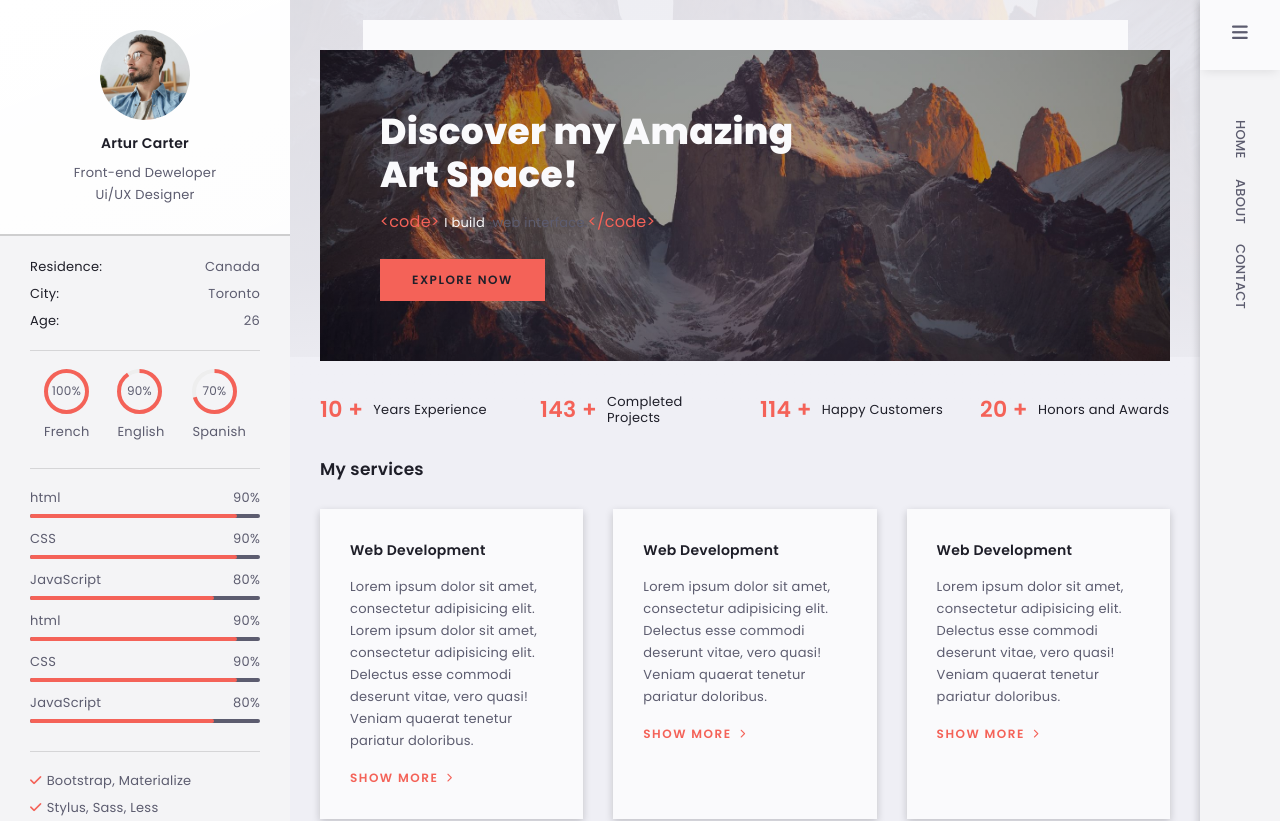
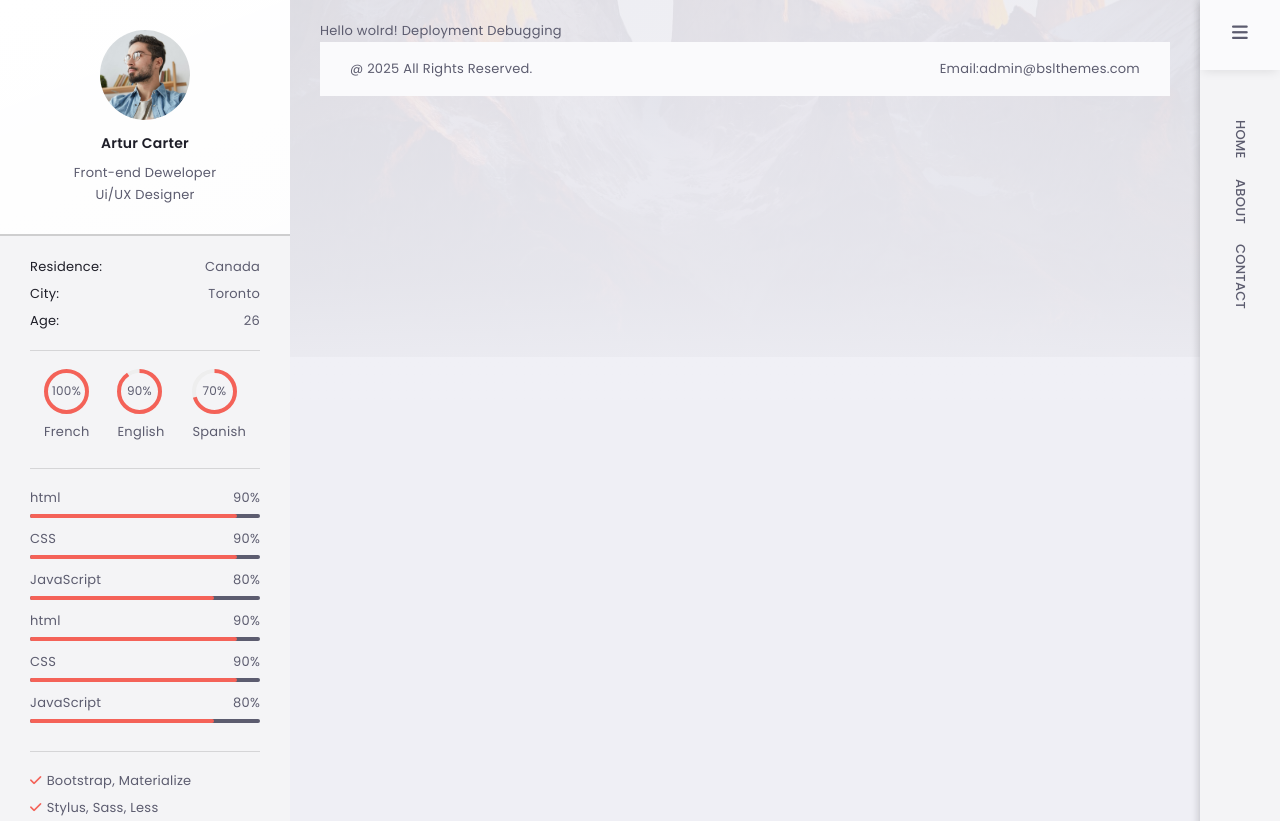
Before and after one commit to muneppakarthik/portfolio, a Next.js app: page / in a window 1280 px wide. Shown: the top 821 px of the page. Built offline with nearby package versions, Linux system fonts and the light colour scheme.

Commit message:
deployment debug

```diff
--- a/src/app/page.tsx
+++ b/src/app/page.tsx
@@ -1,22 +1,23 @@
 import "./page.scss";
-import AboutDeveloperDetails from "@/components/AboutDeveloperDetails/AboutDeveloperDetails";
-import Banner from "@/components/Banner/Banner";
-import MyServices from "@/components/MyServices/MyServices";
-import ContactInformation from "@/components/ContactInformation/ContactInformation";
-import GetInTouch from "@/components/GetInTouch/GetInTouch";
-import NewsLetter from "@/components/NewsLetter/NewsLetter";
-import WorkEducationHistory from "@/components/WorkEducationHistory/WorkEducationHistory";
+// import AboutDeveloperDetails from "@/components/AboutDeveloperDetails/AboutDeveloperDetails";
+// import Banner from "@/components/Banner/Banner";
+// import MyServices from "@/components/MyServices/MyServices";
+// import ContactInformation from "@/components/ContactInformation/ContactInformation";
+// import GetInTouch from "@/components/GetInTouch/GetInTouch";
+// import NewsLetter from "@/components/NewsLetter/NewsLetter";
+// import WorkEducationHistory from "@/components/WorkEducationHistory/WorkEducationHistory";
 
 export default function Home() {
   return (
     <div className="home-container">
-      <Banner />
+      {/* <Banner />
       <AboutDeveloperDetails />
       <MyServices />
       <ContactInformation />
       <GetInTouch />
       <NewsLetter />
-      <WorkEducationHistory />
+      <WorkEducationHistory /> */}
+      <h1>Hello wolrd! Deployment Debugging</h1>
     </div>
   );
 }
```
